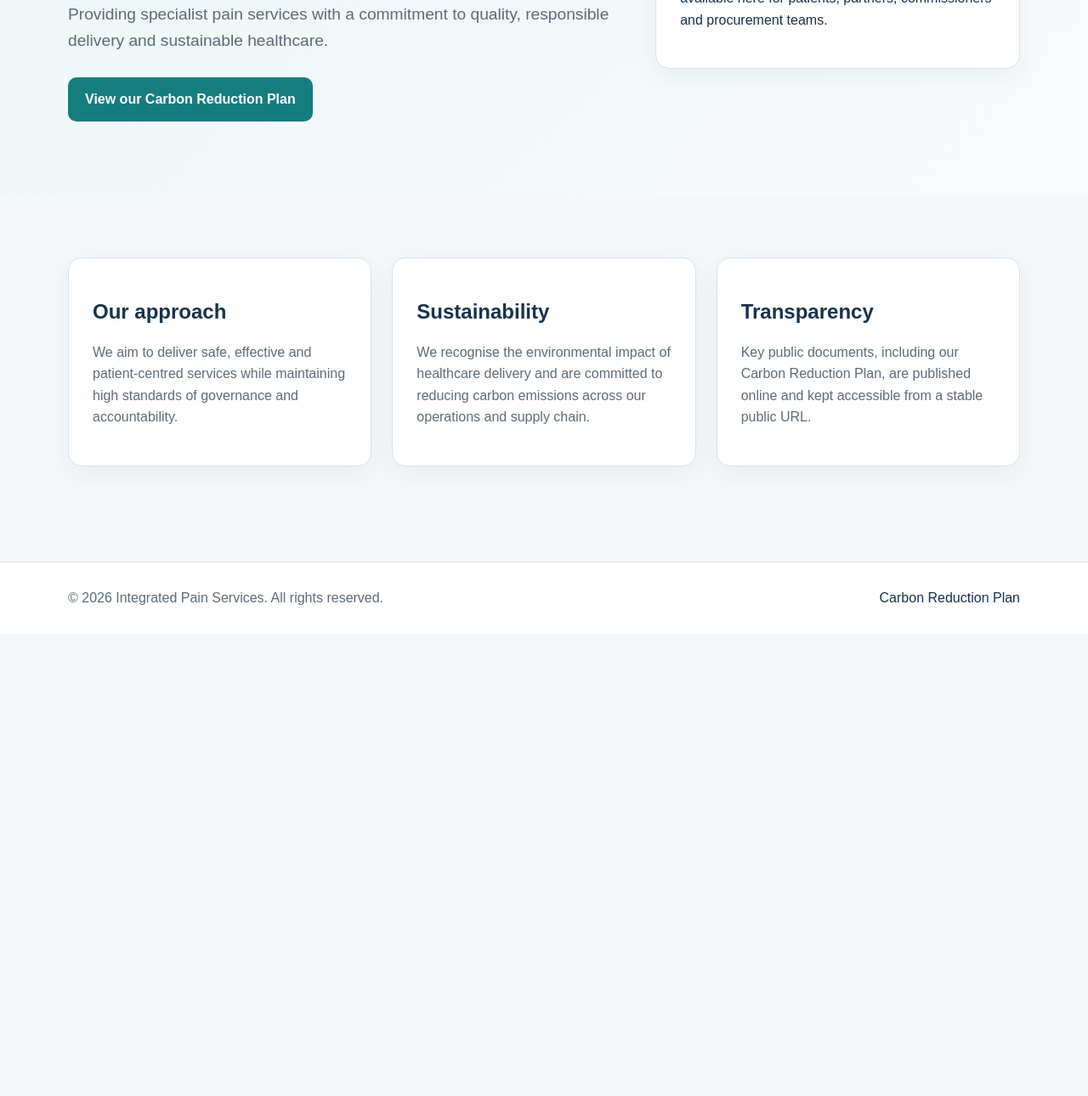
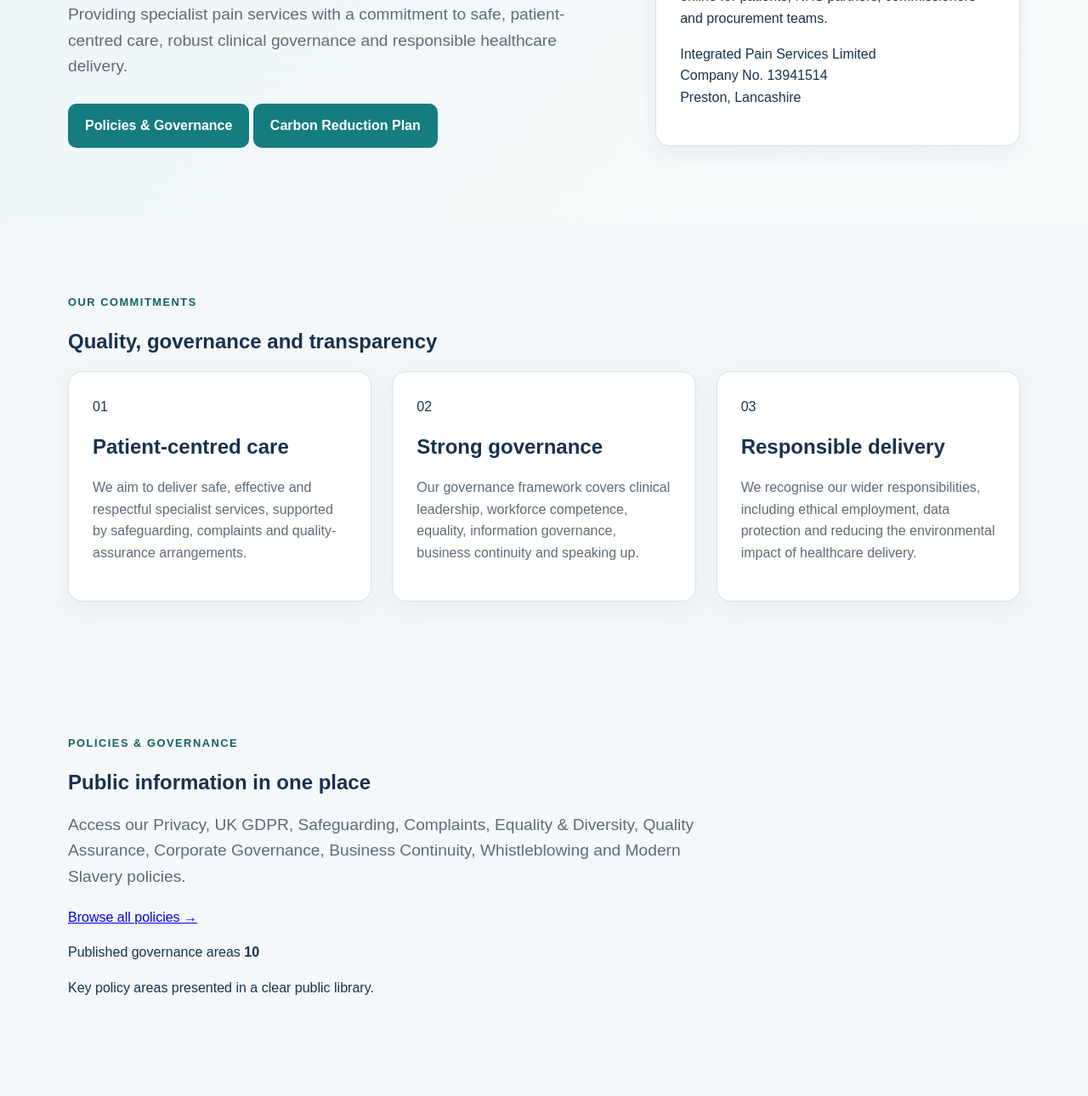
Before and after one commit to drparagdesai/integratedpainservices.co.uk, a plain HTML site: page index.html in a window 1280 px wide. Shown: the part 362-1652 px from the top of the page at 85% size. Before the commit the page ends 1108 px from the top, so only its background shows below. Drawn offline with Linux system fonts and the light colour scheme.

Commit message:
Add policies and governance to public website

```diff
--- a/index.html
+++ b/index.html
@@ -3,7 +3,7 @@
 <head>
   <meta charset="utf-8" />
   <meta name="viewport" content="width=device-width, initial-scale=1" />
-  <meta name="description" content="Integrated Pain Services - specialist pain services and corporate information." />
+  <meta name="description" content="Integrated Pain Services Limited - specialist pain services, governance, public policies and sustainability information." />
   <title>Integrated Pain Services</title>
   <link rel="stylesheet" href="styles.css" />
 </head>
@@ -13,6 +13,7 @@
       <a class="brand" href="index.html" aria-label="Integrated Pain Services home">Integrated Pain Services</a>
       <nav aria-label="Primary navigation">
         <a href="index.html" aria-current="page">Home</a>
+        <a href="policies.html">Policies & Governance</a>
         <a href="carbon-reduction-plan.html">Carbon Reduction Plan</a>
       </nav>
     </div>
@@ -24,43 +25,65 @@
         <div>
           <p class="eyebrow">Specialist pain services</p>
           <h1>Integrated Pain Services</h1>
-          <p class="lead">Providing specialist pain services with a commitment to quality, responsible delivery and sustainable healthcare.</p>
-          <div class="actions">
-            <a class="button" href="carbon-reduction-plan.html">View our Carbon Reduction Plan</a>
+          <p class="lead">Providing specialist pain services with a commitment to safe, patient-centred care, robust clinical governance and responsible healthcare delivery.</p>
+          <div class="actions action-row">
+            <a class="button" href="policies.html">Policies & Governance</a>
+            <a class="button button-secondary" href="carbon-reduction-plan.html">Carbon Reduction Plan</a>
           </div>
         </div>
         <div class="hero-card" aria-label="Corporate information">
-          <h2>Corporate information</h2>
-          <p>Our published policies and commitments are made available here for patients, partners, commissioners and procurement teams.</p>
+          <p class="eyebrow">Corporate information</p>
+          <h2>Clear. Accountable. Accessible.</h2>
+          <p>Our public governance, quality, safety, equality, privacy and sustainability information is available online for patients, NHS partners, commissioners and procurement teams.</p>
+          <p class="company-detail">Integrated Pain Services Limited<br>Company No. 13941514<br>Preston, Lancashire</p>
         </div>
       </div>
     </section>
 
     <section class="section">
-      <div class="container cards">
-        <article class="card">
-          <h2>Our approach</h2>
-          <p>We aim to deliver safe, effective and patient-centred services while maintaining high standards of governance and accountability.</p>
-        </article>
-        <article class="card">
-          <h2>Sustainability</h2>
-          <p>We recognise the environmental impact of healthcare delivery and are committed to reducing carbon emissions across our operations and supply chain.</p>
-        </article>
-        <article class="card">
-          <h2>Transparency</h2>
-          <p>Key public documents, including our Carbon Reduction Plan, are published online and kept accessible from a stable public URL.</p>
-        </article>
+      <div class="container">
+        <div class="section-heading">
+          <p class="eyebrow">Our commitments</p>
+          <h2>Quality, governance and transparency</h2>
+        </div>
+        <div class="cards">
+          <article class="card"><div class="icon-mark">01</div><h2>Patient-centred care</h2><p>We aim to deliver safe, effective and respectful specialist services, supported by safeguarding, complaints and quality-assurance arrangements.</p></article>
+          <article class="card"><div class="icon-mark">02</div><h2>Strong governance</h2><p>Our governance framework covers clinical leadership, workforce competence, equality, information governance, business continuity and speaking up.</p></article>
+          <article class="card"><div class="icon-mark">03</div><h2>Responsible delivery</h2><p>We recognise our wider responsibilities, including ethical employment, data protection and reducing the environmental impact of healthcare delivery.</p></article>
+        </div>
+      </div>
+    </section>
+
+    <section class="section section-soft">
+      <div class="container feature-grid">
+        <div>
+          <p class="eyebrow">Policies & governance</p>
+          <h2>Public information in one place</h2>
+          <p class="lead small-lead">Access our Privacy, UK GDPR, Safeguarding, Complaints, Equality & Diversity, Quality Assurance, Corporate Governance, Business Continuity, Whistleblowing and Modern Slavery policies.</p>
+          <p><a class="text-link" href="policies.html">Browse all policies →</a></p>
+        </div>
+        <div class="feature-panel">
+          <span>Published governance areas</span>
+          <strong>10</strong>
+          <p>Key policy areas presented in a clear public library.</p>
+        </div>
+      </div>
+    </section>
+
+    <section class="section">
+      <div class="container sustainability-callout">
+        <div><p class="eyebrow">Sustainability</p><h2>Carbon Reduction Plan</h2><p>Our signed Carbon Reduction Plan is published at a stable public URL, supporting transparent reporting and procurement requirements.</p></div>
+        <a class="button" href="carbon-reduction-plan.html">View the plan</a>
       </div>
     </section>
   </main>
 
   <footer class="site-footer">
     <div class="container footer-wrap">
-      <p>© <span id="year"></span> Integrated Pain Services. All rights reserved.</p>
-      <a href="carbon-reduction-plan.html">Carbon Reduction Plan</a>
+      <p>© <span id="year"></span> Integrated Pain Services Limited. Company No. 13941514.</p>
+      <div class="footer-links"><a href="policies.html">Policies & Governance</a><a href="carbon-reduction-plan.html">Carbon Reduction Plan</a></div>
     </div>
   </footer>
-
   <script>document.getElementById('year').textContent = new Date().getFullYear();</script>
 </body>
 </html>
```
